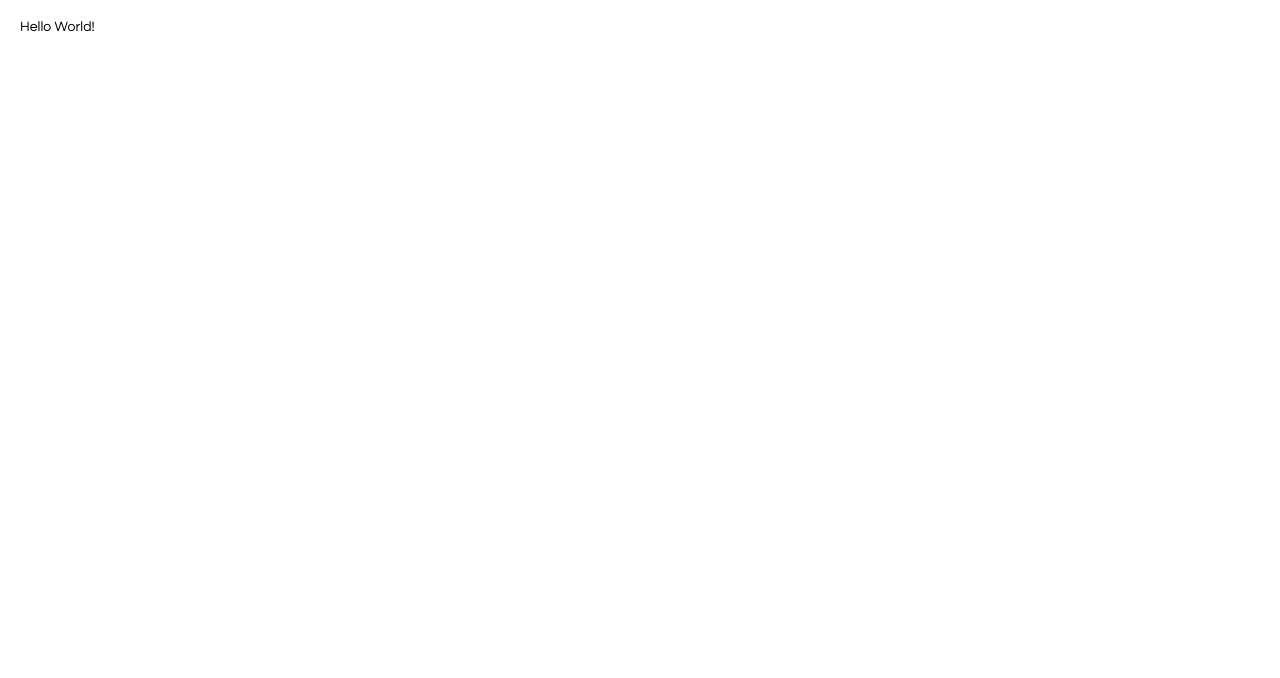
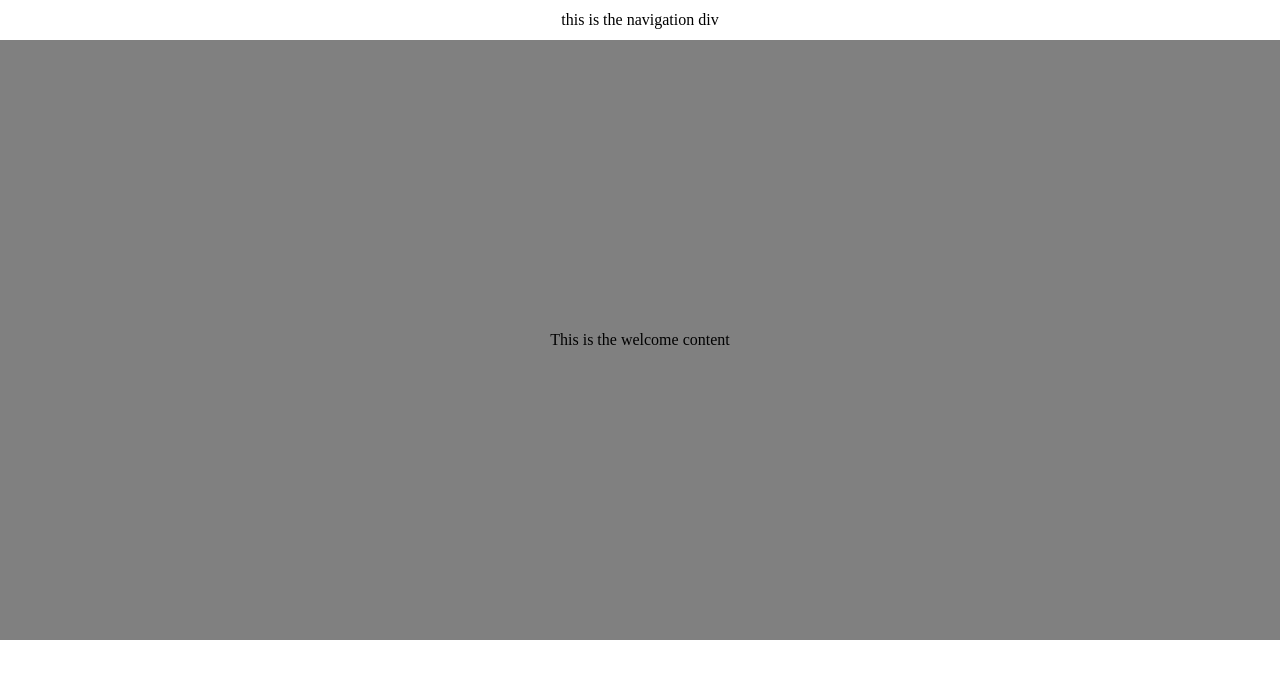
Before and after one commit to JordanMSchall/schall.io-frontend, a React app in the folder src/: page / in a window 1280 px wide. Built offline with nearby package versions, Linux system fonts and the light colour scheme.

Commit message:
Beginning the content.

```diff
--- /dev/null
+++ b/src/components/navbar.js
@@ -0,0 +1,14 @@
+import React from 'react';
+import './../css/navbar.css';
+
+class NavBar extends React.Component {
+  render() {
+    return (
+      <div className="navbar">
+        this is the navigation div
+      </div>
+    );
+  }
+}
+
+export default NavBar;
--- /dev/null
+++ b/src/components/welcomecontent.js
@@ -0,0 +1,14 @@
+import React from 'react';
+import './../css/welcomecontent.css';
+
+class WelcomeContent extends React.Component {
+  render() {
+    return (
+      <div className="welcomecontent">
+        This is the welcome content
+      </div>
+    );
+  }
+}
+
+export default WelcomeContent;
--- /dev/null
+++ b/src/css/navbar.css
@@ -0,0 +1,6 @@
+.navbar {
+  display: flex;
+  justify-content: center;
+  align-items: center;
+  height: 5%;
+}
--- /dev/null
+++ b/src/css/welcomecontent.css
@@ -0,0 +1,8 @@
+.welcomecontent {
+  display: flex;
+  justify-content: center;
+  align-items: center;
+  background-color: grey;
+  margin: auto;
+  height: 75%;
+}
--- a/src/index.css
+++ b/src/index.css
@@ -1,52 +1,29 @@
-body {
-  font: 14px "Century Gothic", Futura, sans-serif;
-  margin: 20px;
+html {
+  height: 100%;
+  width: 100%;
+  margin: auto;
+  padding: 0px;
 }
 
-ol,
-ul {
-  padding-left: 30px;
+body {
+  height: 100%;
+  width: 100%;
+  margin: auto;
+  padding: 0px;
 }
 
-.board-row:after {
-  clear: both;
-  content: "";
-  display: table;
+#root {
+  display: flex;
+  justify-content: center;
+  align-items: center;
+  height: 100%;
+  width: 100%;
 }
 
-.status {
-  margin-bottom: 10px;
+#app {
+  display: block;
+  justify-content: center;
+  align-items: center;
+  height: 100%;
+  width: 100%;
 }
-
-.square {
-  background: #fff;
-  border: 1px solid #999;
-  float: left;
-  font-size: 24px;
-  font-weight: bold;
-  line-height: 34px;
-  height: 34px;
-  margin-right: -1px;
-  margin-top: -1px;
-  padding: 0;
-  text-align: center;
-  width: 34px;
-}
-
-.square:focus {
-  outline: none;
-}
-
-.kbd-navigation .square:focus {
-  background: #ddd;
-}
-
-.game {
-  display: flex;
-  flex-direction: row;
-  align-items: center;
-}
-
-.game-info {
-  margin-left: 20px;
-}
--- a/src/index.js
+++ b/src/index.js
@@ -1,12 +1,24 @@
 import React from 'react';
 import ReactDOM from 'react-dom';
 import './index.css';
+import NavBar from './components/navbar';
+import WelcomeContent from './components/welcomecontent';
+
 
 class App extends React.Component {
+  renderNavBar() {
+      return <NavBar/>;
+  }
+
+  renderWelcomeContent() {
+      return <WelcomeContent/>;
+  }
+
   render() {
     return (
-      <div className="app">
-        Hello World!
+      <div id="app">
+        {this.renderNavBar()}
+        {this.renderWelcomeContent()}
       </div>
     );
   }
```
Also changed, not shown: 1 other file.
